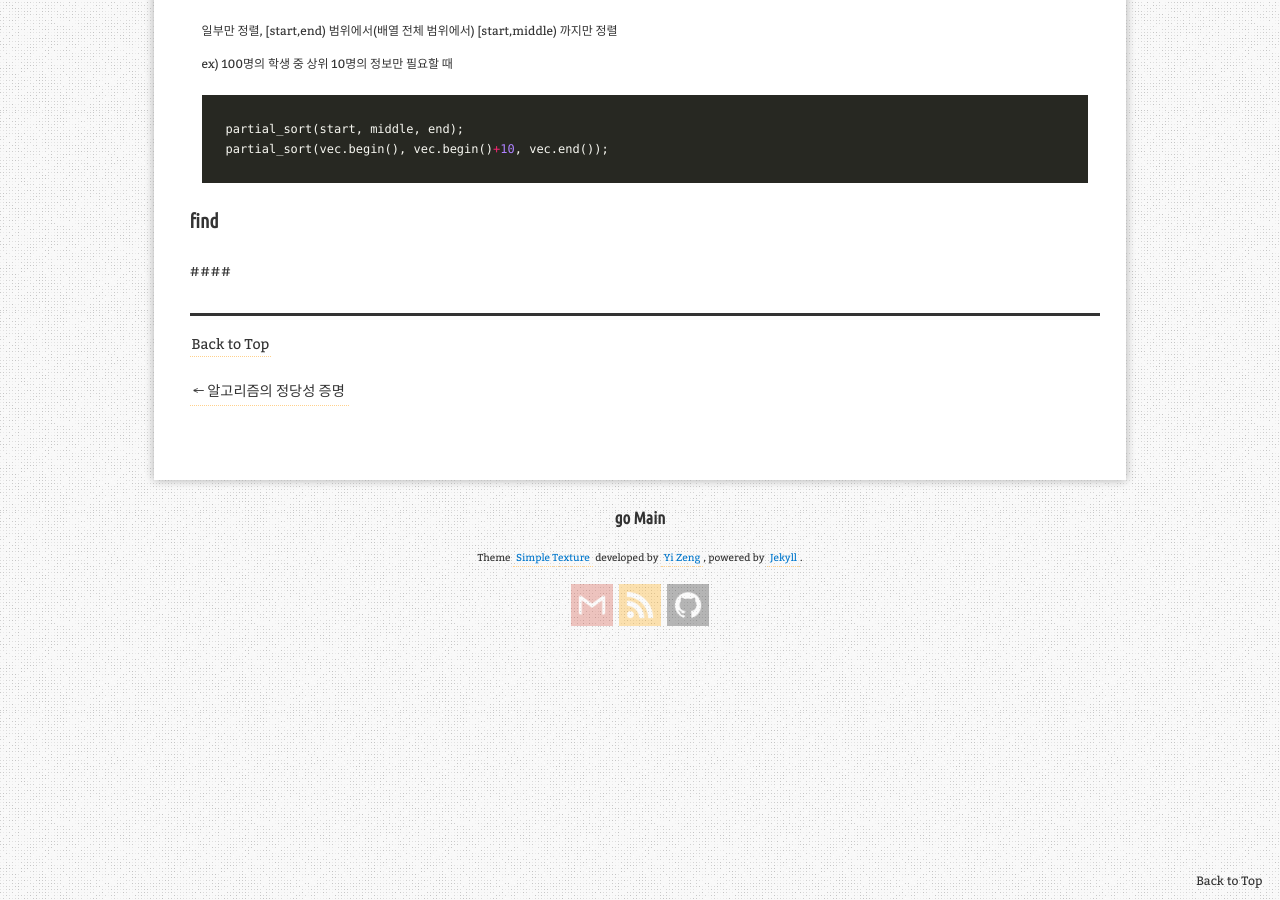
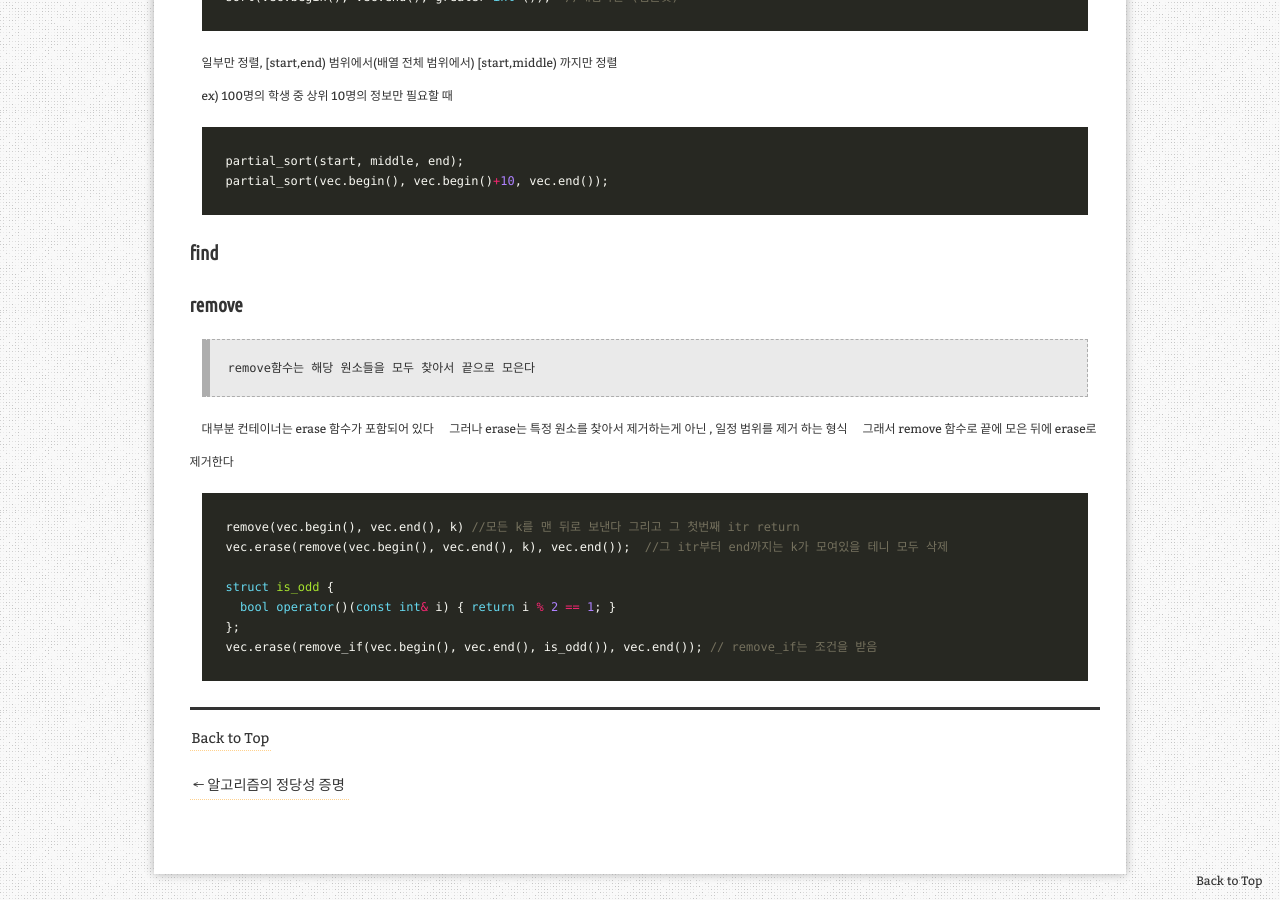
Before and after one commit to aristohyun/aristohyun.github.io, a Jekyll site: the page built from _posts/2020-07-27-header-algorithm--Info copy.md, in a window 1280 px wide and 900 px high, scrolled down 888 px. Built offline with Jekyll 4.4.1, drawn with Linux system fonts in a browser that asks for light colours; comment, search, counter and statistics services are not loaded; some of the changed text lies outside the part shown.

Commit message:
update algorithm

```diff
--- a/_posts/2020-07-27-header-algorithm--Info copy.md
+++ b/_posts/2020-07-27-header-algorithm--Info copy.md
@@ -52,4 +52,21 @@ partial_sort(vec.begin(), vec.begin()+10, vec.end());
 
 ### find
 
-####
+
+
+### remove
+> remove함수는 해당 원소들을 모두 찾아서 끝으로 모은다
+
+<span class="margin">대부분 컨테이너는 erase 함수가 포함되어 있다</span>
+<span class="margin">그러나 erase는 특정 원소를 찾아서 제거하는게 아닌 , 일정 범위를 제거 하는 형식    </span>
+<span class="margin">그래서 remove 함수로 끝에 모은 뒤에 erase로 제거한다</span>
+
+~~~ c++
+remove(vec.begin(), vec.end(), k) //모든 k를 맨 뒤로 보낸다 그리고 그 첫번째 itr return
+vec.erase(remove(vec.begin(), vec.end(), k), vec.end());  //그 itr부터 end까지는 k가 모여있을 테니 모두 삭제
+
+struct is_odd {
+  bool operator()(const int& i) { return i % 2 == 1; }
+};
+vec.erase(remove_if(vec.begin(), vec.end(), is_odd()), vec.end()); // remove_if는 조건을 받음
+~~~
```
Also changed, not shown: other parts of _posts/2020-07-27-header-algorithm--Info copy.md (+2 -2 lines).
